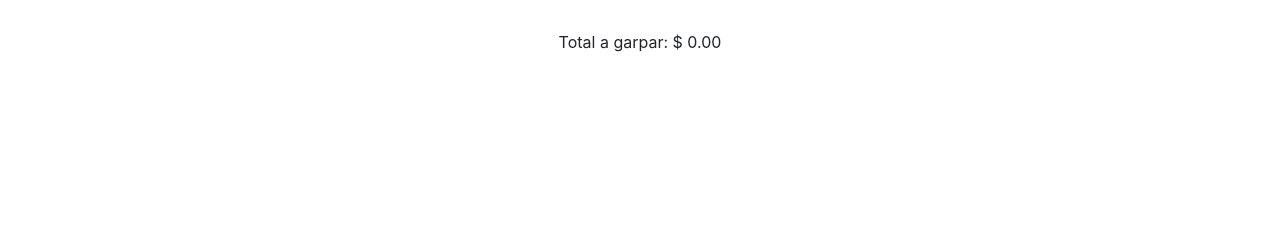
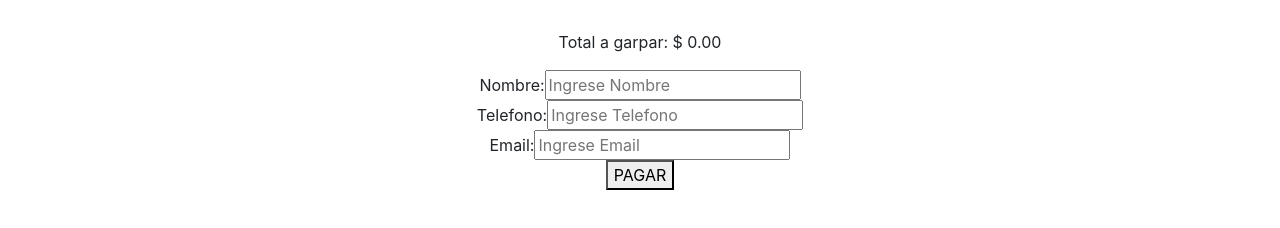
Before and after one commit to leandroberne/react-afa-app, a React (Create React App) app: page /payment in a window 1280 px wide. Shown: the part 174-402 px from the top of the page. Built offline with nearby package versions, Linux system fonts and the light colour scheme; no server answers; the database is empty.

Commit message:
Agregada funcionalidad Payment

```diff
--- a/src/components/Payment/Payment.js
+++ b/src/components/Payment/Payment.js
@@ -1,15 +1,100 @@
-import React, { useContext } from 'react';
+import React, { useState, useContext } from 'react';
 import './Payment.css';
 import { CartContext } from '../../CartContext';
+import firebase from 'firebase/app';
+import 'firebase/firestore';
+import { db } from '../../firebase';
 
 const Payment = () => {
   const { cart, clear, totalPrice } = useContext(CartContext);
 
+  const [client, setClient] = useState({
+    name: '',
+    phone: '',
+    email: '',
+  });
+
+  const [purchaseID, setPurchaseID] = useState('');
+
+  const handleInputChange = (e) => {
+    e.preventDefault();
+    setClient({
+      ...client,
+      [e.target.name]: e.target.value,
+    });
+  };
+
+  const addPurchase = async (e) => {
+    const purchases = db.collection('purchases');
+    const order = {
+      buyer: {
+        name: client.name,
+        phone: client.phone,
+        email: client.email,
+      },
+      items: cart,
+      date: firebase.firestore.Timestamp.fromDate(new Date()),
+      total: totalPrice(cart),
+    };
+
+    e.preventDefault();
+
+    await purchases
+      .add(order)
+      .then((docRef) => {
+        setPurchaseID(docRef.id);
+      })
+      .catch((error) => {
+        console.error('Error adding document: ', error);
+      });
+
+    clear();
+    e.target.reset();
+  };
+
   return (
-    <div>
+    <>
       <h1>Payment (garpa loco)</h1>
       <p>Total a garpar: $ {totalPrice(cart)}</p>
-    </div>
+      <form onSubmit={addPurchase}>
+        <div>
+          <label htmlFor='name'>Nombre: </label>
+          <input
+            type='text'
+            name='name'
+            id='name'
+            placeholder='Ingrese Nombre'
+            onChange={handleInputChange}
+          />
+        </div>
+        <div>
+          <label htmlFor='phone'>Telefono: </label>
+          <input
+            type='text'
+            name='phone'
+            id='phone'
+            placeholder='Ingrese Telefono'
+            onChange={handleInputChange}
+          />
+        </div>
+        <div>
+          <label htmlFor='email'>Email: </label>
+          <input
+            type='text'
+            name='email'
+            id='email'
+            placeholder='Ingrese Email'
+            onChange={handleInputChange}
+          />
+        </div>
+        <button type='submit'>PAGAR</button>
+      </form>
+      {purchaseID && (
+        <h3>
+          Su numero ID de compra es: <strong>{purchaseID}</strong>
+        </h3>
+      )}
+    </>
   );
 };
 
```
